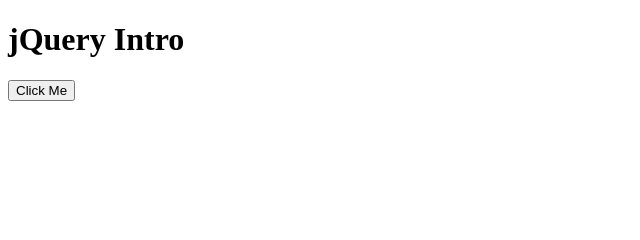
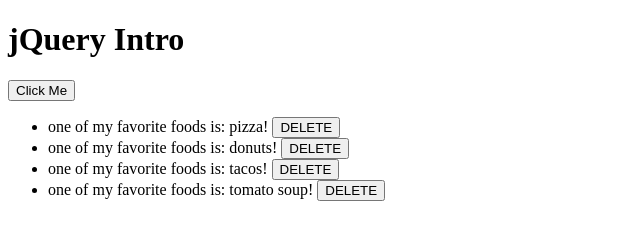
Before and after one commit to ShylaEarl/jQuery-Intro, a plain HTML site: page index.html in a window 1280 px wide. Shown: the whole page, without its empty margins (0-640 px from the left). Drawn offline with Linux system fonts and the light colour scheme.

Commit message:
delet button

```diff
--- a/index.html
+++ b/index.html
@@ -10,5 +10,8 @@
 <body>
     <h1>jQuery Intro</h1>
     <button id='clickMe'>Click Me</button>
+    <main>
+        <ul id='favoriteFoods'></ul>
+    </main>
 </body>
 </html>
--- a/scripts.js
+++ b/scripts.js
@@ -4,13 +4,44 @@ console.log('js')
 // event #2 this fires of second.
 $(document).ready(onReady);
 
-function onReady(){ // 'let's get the page set up'
+let favFoods = ['pizza', 'donuts', 'tacos', 'tomato soup'];
+
+function onReady(){ // 'let's get the page set up' anything you want on the DOM on load, the code should go in this function.
     console.log('hello from jQuery');
     // add event listeners aka click events. All click events will be in this function to connect to the DOM.
     // get data to display on the page at loading
     $('#clickMe').on('click', buttonClicked); // to select html elements for click events on DOM. This is essentially a jQuery object that has been written for us.
+
+
+    //can write following lines like this instead
+    //$('#favoriteFoods').append('<li>Hello</li>');
+
+    let ulFoods = $('#favoriteFoods'); //(don't need this, but if you use it replace $('#favoriteFoods') with let ulFoods on line 16.
+    // ulFoods.append('<li>Hello</li>');
+    // ulFoods.append('<li>' + favFoods [0] + '</li>');
+    // ulFoods.append('<li>' + favFoods [1] + '</li>');
+    // ulFoods.append('<li>' + favFoods [2] + '</li>');
+    // ulFoods.append('<li>' + favFood [3] + '</li>');
+
+    //or you can do a for loop instead of having to hard code each new food item.
+
+    for(let i = 0; i < favFoods.length; i++){
+        //ulFoods.append(`<li> favFoods[i] </li>`); // with back ticks. can also be ('<li>' + favFoods[i] + '</li>')
+        ulFoods.append(`<li> one of my favorite foods is: ${favFoods[i]}! <button class='deleteButton'>DELETE</button></li>`);
+        //$('.deleteButton').on('click', deleteFunct);
+    }
+    // (`<li> One of my favorite foods is: ${favFoods[i]} </li>`) within backticks, this is a js identifier that indicates the value is a String. ${} is called string interpolation.
+
+    $('.deleteButton').on('click', deleteFunct);
 }
 
+function deleteFunct(){
+    console.log('delete');
+    $(this).parent().remove(); //this indicates "this" particular button, when click, do the action (delete the item)
+    // this = specific delete button that was clicked
+    //.parent() = the <li>  can also do .children to traverse down
+    //.remove() = remmoves that element
+}
 
 //write a function called buttonClicked
 function buttonClicked(){
@@ -26,6 +57,6 @@ function goodbye(){
     console.log('goodbye!');
 }
 
-//event #1 this fires off first. has nothing to do with the DOM.
+//event #1 this fires off first. has nothing to do with the DOM. Often a 'get' request to get data prior to the page loading.
 hello();
 goodbye();
```
